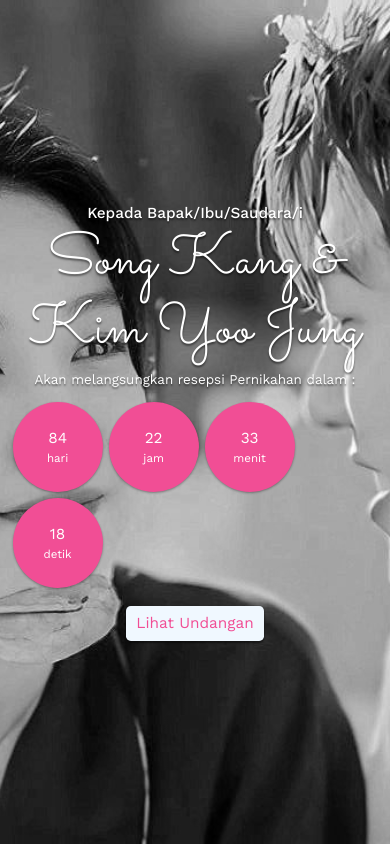
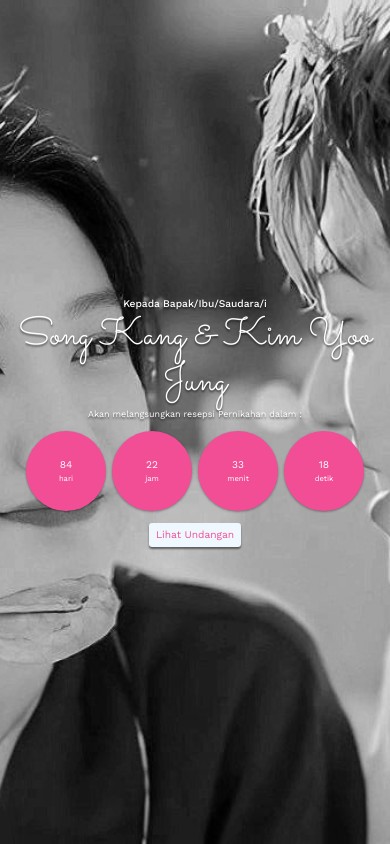
Before and after one commit to Peters2606/undangan, a plain HTML site: page index.html in a window 390 px wide. Shown: the top 844 px of the page. Drawn offline with nearby package versions, Linux system fonts and the light colour scheme; some packages are replaced by stand-ins of ours; grey boxes are pictures that could not be loaded; a script that the page names is missing.

Commit message:
perbaikan media hp

```diff
--- a/style.css
+++ b/style.css
@@ -429,10 +429,10 @@ footer li {
 /* hp */
 @media (max-width: 576px) {
     html{
-        font-size: 60%;
+        font-size: 40%;
     }
     .simply-countdown > .simply-section {
-        padding: 45px;
+        padding: 40px;
         margin: 3px;
     }
     .timeline li .timeline-img {
```
